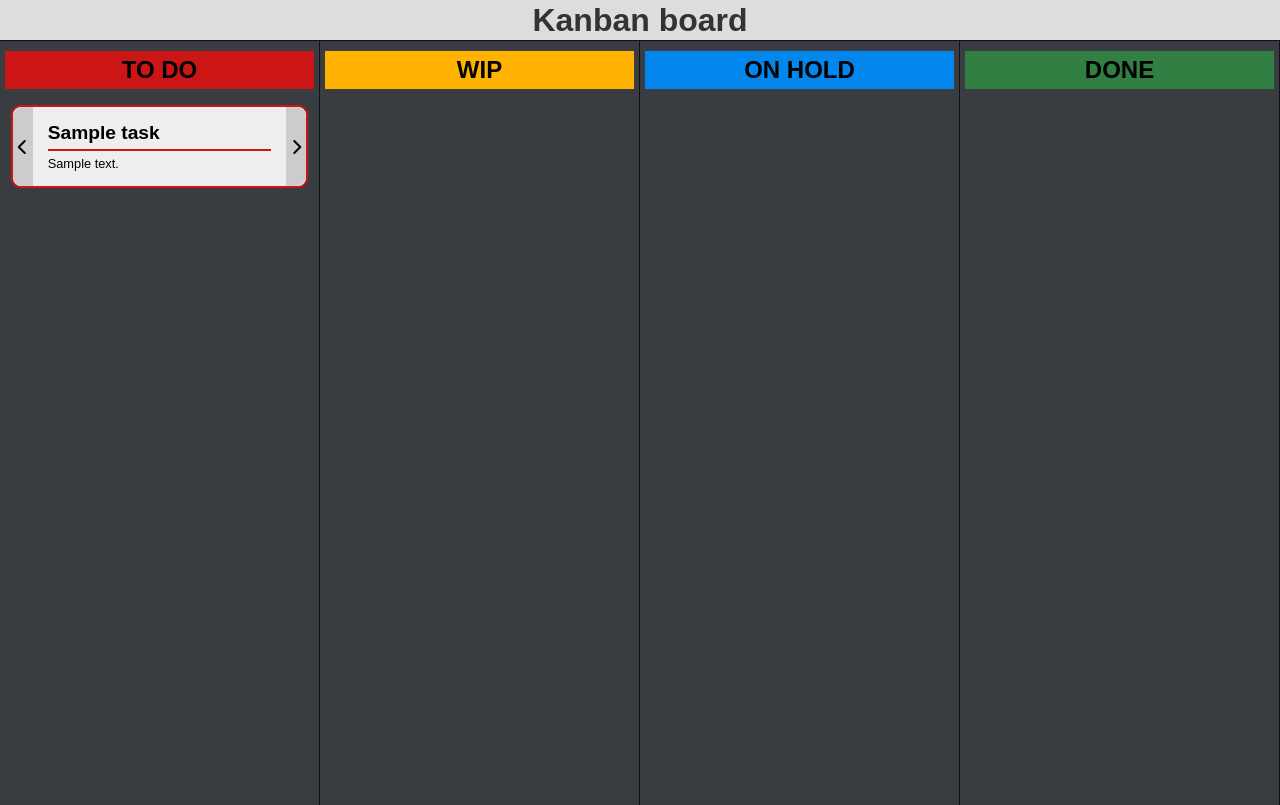
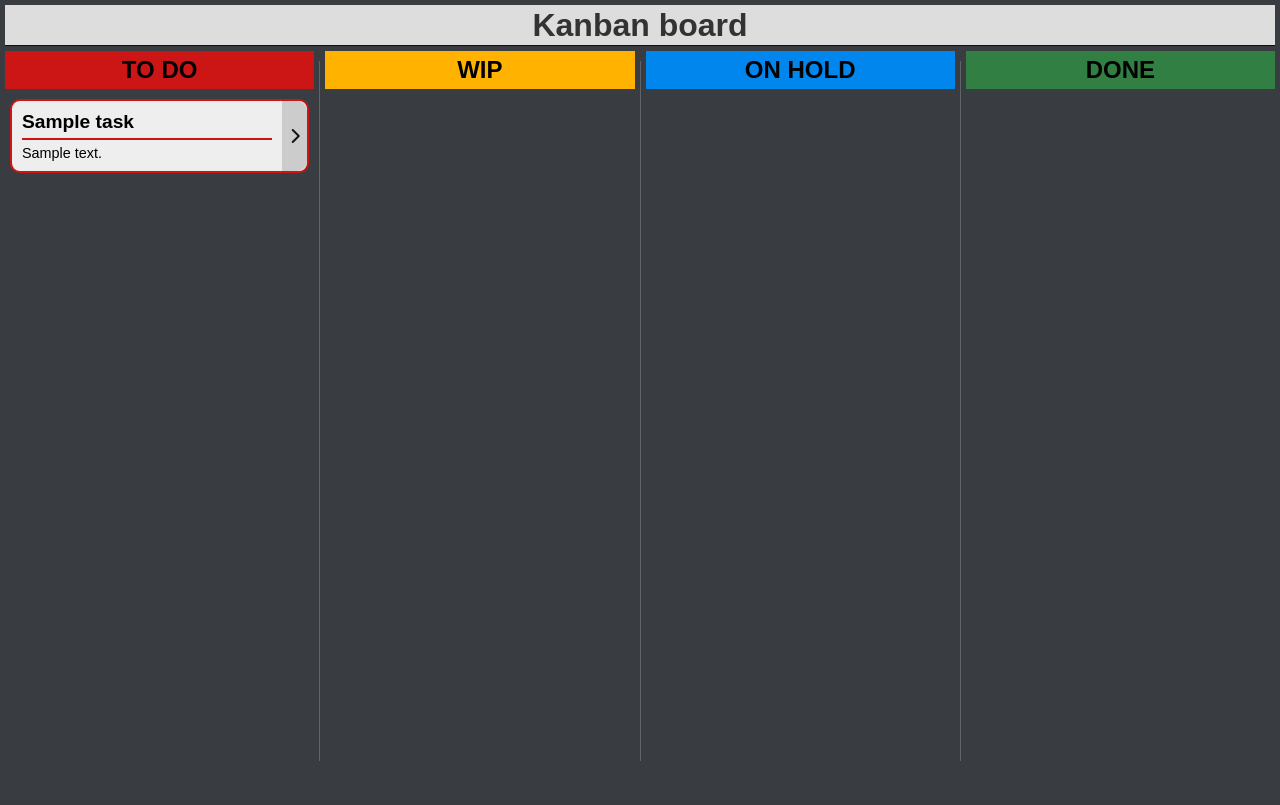
Before and after one commit to lautaroreche/Kanboard-Web-Page, a Django app: page / in a window 1280 px wide. After the commit the page ends 761 px from the top, so only its background shows below. Run offline with Django 5.2, Linux system fonts and the light colour scheme; tables that the repository leaves empty hold one stand-in row (values such as "Sample post").

Commit message:
Improve navigation, add buttons and change status

```diff
--- a/kanban/urls.py
+++ b/kanban/urls.py
@@ -16,9 +16,10 @@ Including another URLconf
 """
 from django.contrib import admin
 from django.urls import path
-from kanban_app.views import home
+from kanban_app.views import home, change_status
 
 urlpatterns = [
     path('admin/', admin.site.urls),
     path('', home, name='home'),
+    path('change_status/<int:id>/<str:direction>/', change_status, name='change_status'),
 ]
--- a/kanban_app/static/styles/style.css
+++ b/kanban_app/static/styles/style.css
@@ -36,6 +36,7 @@ main {
 }
 
 h1 {
+    margin: 5px;
     background-color: #ddd;
     color: #333;
     width: 100vw;
@@ -50,12 +51,11 @@ h2 {
 
 .column {
     display: flex;
-    gap: 10px;
-    padding: 10px 5px;
+    gap: 5px;
+    margin: 0 5px;
     flex-direction: column;
     width: 25%;
-    height: 93vh;
-    border-right: 1px solid var(--dark-color);
+    height: 95%;
 }
 
 .to_do-card {
@@ -107,26 +107,28 @@ h2 {
 }
 
 .card {
-    margin: 6px;
-    min-height: 50px;
+    margin: 5px;
+    min-height: 60px;
     background-color: var(--light-color);
     border-radius: 10px;
 }
 
 .prev-button, .next-button {
     background-color: #ccc;
-    width: 7.5%;
+    width: 10%;
     height: 100%;
     border-radius: 0 10px 10px 0;
     cursor: pointer;
+    text-decoration: none;
+    color: var(--dark-color)
 }
 
 .card-content {
     display: flex;
     flex-direction: column;
     gap: 5px;
-    padding: 15px;
-    width: 85%;
+    padding: 10px;
+    width: 100%;
 }
 
 .prev-button {
@@ -143,5 +145,11 @@ h2 {
 }
 
 .detail {
-    font-size: 0.8rem;
+    font-size: 0.9rem;
 }
+
+.column-divider {
+    width: 1px;
+    background-color: #ffffff33;
+    margin: 10px 0;
+}
--- a/kanban_app/templates/index.html
+++ b/kanban_app/templates/index.html
@@ -23,20 +23,28 @@
                 <h2 class="{{column.status}}-background flex-center">{{column.name}}</h2>
                 {% for task in column.tasks %}
                     <div class="card flex-row {{task.status}}-card">
-                        <div class="prev-button flex-center">
-                            <i class="fa-solid fa-chevron-left"></i>
-                        </div>
+                        {% if task.status != "to_do" %}
+                            <a href="{% url 'change_status' task.id 'prev' %}" class="prev-button flex-center flex-row" title="">
+                                <i class="fa-solid fa-chevron-left"></i>
+                            </a>
+                        {% endif %}
+
                         <div class="card-content">
                             <p class="title">{{task.title}}</p>
                             <hr class="{{task.status}}-border">
                             <p class="detail">{{task.detail}}</p>
                         </div>
-                        <div class="next-button flex-center">
-                            <i class="fa-solid fa-chevron-right"></i>
-                        </div>
+                        {% if task.status != "done" %}
+                            <a href="{% url 'change_status' task.id 'next' %}" class="next-button flex-center flex-row" title="">
+                                <i class="fa-solid fa-chevron-right"></i>
+                            </a>
+                        {% endif %}
                     </div>
                 {% endfor %}
             </div>
+            {% if not forloop.last %}
+                <div class="column-divider"></div>
+            {% endif %}
         {% endfor %}
     </main>
 </body>
--- a/kanban_app/views.py
+++ b/kanban_app/views.py
@@ -1,8 +1,8 @@
-from django.shortcuts import render
+from django.shortcuts import render, redirect
 from .models import Task
 
 
-def home(request):
+def get_context():
     to_do_tasks = []
     wip_tasks = []
     on_hold_tasks = []
@@ -26,8 +26,33 @@ def home(request):
         {"name": 'ON HOLD', "status": 'on_hold', "tasks": on_hold_tasks},
         {"name": 'DONE', "status": 'done', "tasks": done_tasks},
     ]
-
     context = {
         "columns": columns,
     }
+    return context
+
+
+def home(request):
+    context = get_context()
     return render(request, 'index.html', context)
+
+
+def change_status(request, id, direction):
+    task = Task.objects.get(id=id)
+
+    if direction == "next":
+        if task.status == "on_hold":
+            task.status = "done"
+        if task.status == "wip":
+            task.status = "on_hold"
+        if task.status == "to_do":
+            task.status = "wip"
+    if direction == "prev":
+        if task.status == "wip":
+            task.status = "to_do"
+        if task.status == "on_hold":
+            task.status = "wip"
+        if task.status == "done":
+            task.status = "on_hold"
+    task.save()
+    return redirect('home')
```
